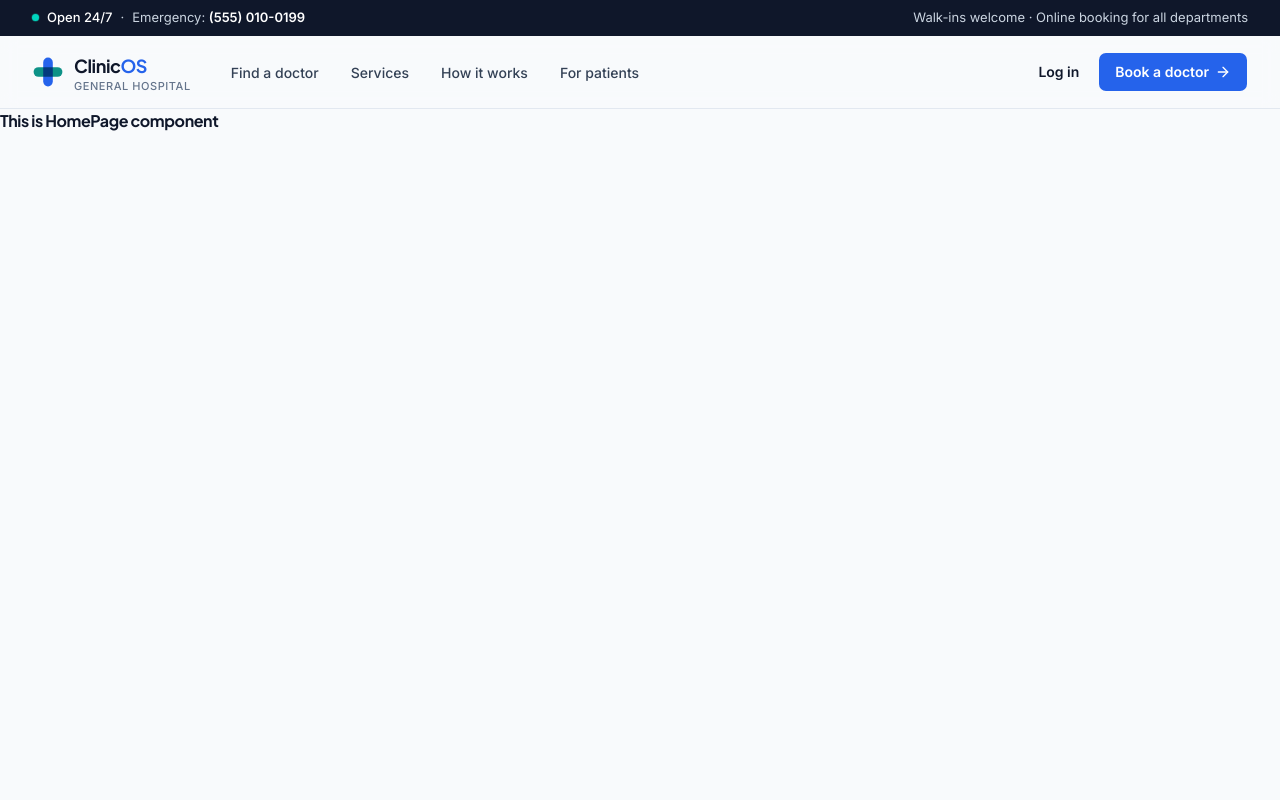
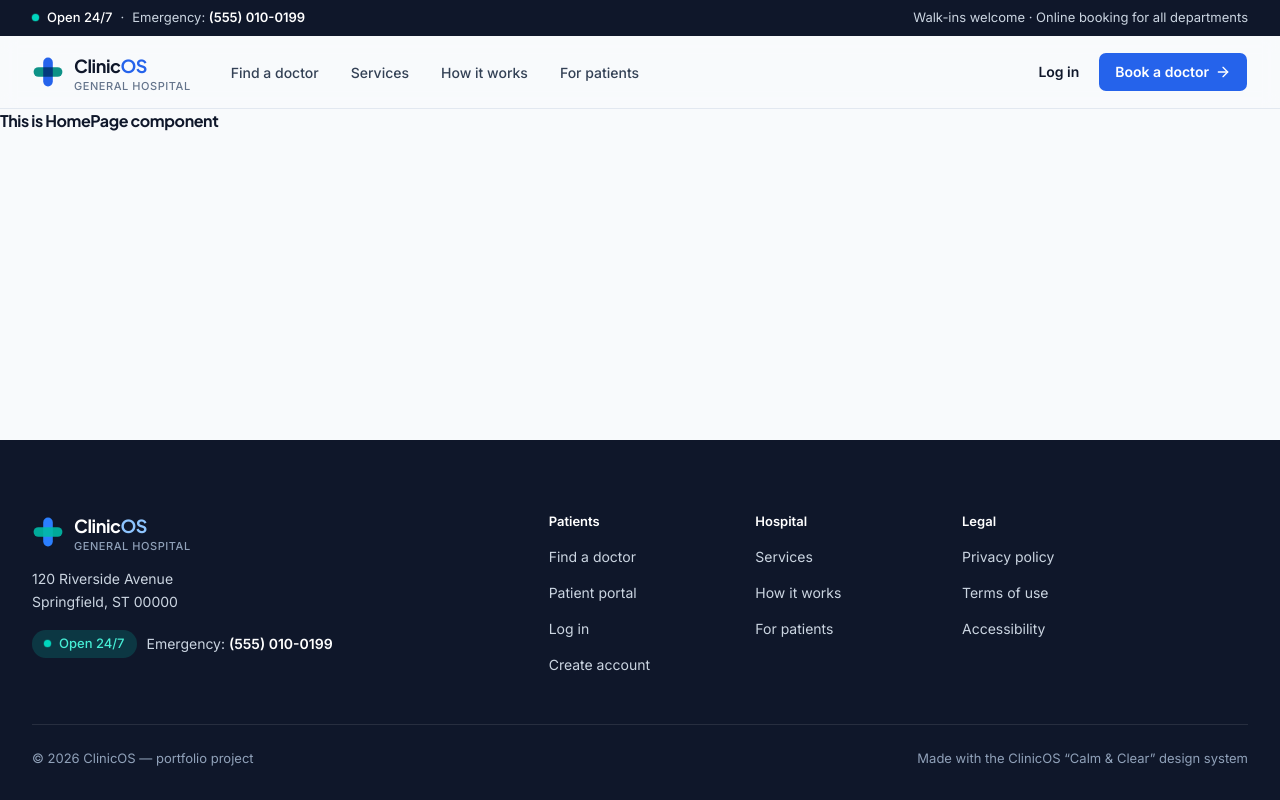
Before and after one commit to arifucoder/clinicos, a Next.js app in the folder apps/web/: page / in a window 1280 px wide. Built offline with nearby package versions, Linux system fonts and the light colour scheme.

Commit message:
feat(web): add public footer and skip link

```diff
--- a/apps/web/src/app/(public)/layout.tsx
+++ b/apps/web/src/app/(public)/layout.tsx
@@ -1,12 +1,22 @@
+import { Footer } from "@/components/shared/Footer/Footer";
 import { Navbar } from "@/components/shared/Navbar/Navbar";
 import { TopStrip } from "@/components/shared/Navbar/TopStrip";
 
 export default function PublicLayout({ children }: LayoutProps<"/">) {
 	return (
 		<>
+			<a
+				href="#main"
+				className="sr-only focus:not-sr-only focus:fixed focus:top-3 focus:left-3 focus:z-50 focus:rounded-md focus:bg-primary focus:px-4 focus:py-2 focus:text-sm focus:font-semibold focus:text-primary-foreground"
+			>
+				Skip to content
+			</a>
 			<TopStrip />
 			<Navbar />
-			<main className="flex-1">{children}</main>
+			<main id="main" className="flex-1">
+				{children}
+			</main>
+			<Footer />
 		</>
 	);
 }
--- /dev/null
+++ b/apps/web/src/components/shared/Footer/Footer.tsx
@@ -0,0 +1,67 @@
+import { Logo } from "@/components/shared/Logo";
+import { footerNavGroups } from "@/lib/publicNavItems";
+import Link from "next/link";
+
+export function Footer() {
+	return (
+		<footer className="bg-inverse text-inverse-foreground">
+			<div className="mx-auto flex w-full max-w-7xl flex-col gap-12 px-5 pt-16 pb-8 md:px-8 md:pt-18">
+				<div className="grid grid-cols-2 gap-x-6 gap-y-10 md:grid-cols-12">
+					<div className="col-span-2 flex flex-col gap-4 md:col-span-5">
+						<Logo variant="inverse" />
+						<address className="text-sm leading-relaxed not-italic">
+							120 Riverside Avenue
+							<br />
+							Springfield, ST 00000
+						</address>
+						<div className="flex flex-wrap items-center gap-2.5 text-sm">
+							<span className="inline-flex h-7 items-center gap-2 rounded-full bg-teal-500/20 px-3 text-[13px] font-medium text-teal-300">
+								<span
+									aria-hidden="true"
+									className="size-1.75 rounded-full bg-teal-400 motion-safe:animate-live-pulse"
+								/>
+								Open 24/7
+							</span>
+							<span>
+								Emergency:{" "}
+								<a
+									href="tel:+15550100199"
+									className="rounded-sm font-semibold text-white hover:underline focus-visible:outline-2 focus-visible:outline-offset-2 focus-visible:outline-white"
+								>
+									(555) 010-0199
+								</a>
+							</span>
+						</div>
+					</div>
+
+					{footerNavGroups.map((group, index) => (
+						<nav
+							key={group.title}
+							aria-label={group.title}
+							className={index === footerNavGroups.length - 1 ? "md:col-span-3" : "md:col-span-2"}
+						>
+							<h2 className="mb-3 font-sans text-[13px] font-semibold tracking-normal text-white">{group.title}</h2>
+							<ul className="flex flex-col gap-3">
+								{group.items.map((item) => (
+									<li key={item.href}>
+										<Link
+											href={item.href}
+											className="rounded-sm text-sm transition-colors hover:text-white focus-visible:outline-2 focus-visible:outline-offset-2 focus-visible:outline-white"
+										>
+											{item.title}
+										</Link>
+									</li>
+								))}
+							</ul>
+						</nav>
+					))}
+				</div>
+
+				<div className="flex flex-col gap-2 border-t border-white/10 pt-6 text-[13px] text-slate-400 md:flex-row md:justify-between">
+					<p>© 2026 ClinicOS — portfolio project</p>
+					<p>Made with the ClinicOS “Calm &amp; Clear” design system</p>
+				</div>
+			</div>
+		</footer>
+	);
+}
--- a/apps/web/src/components/shared/Navbar/TopStrip.tsx
+++ b/apps/web/src/components/shared/Navbar/TopStrip.tsx
@@ -5,7 +5,7 @@ export function TopStrip() {
 				<p className="flex items-center gap-2">
 					<span
 						aria-hidden="true"
-						className="size-1.5 rounded-full bg-teal-400 motion-safe:animate-live-pulse md:size-[7px]"
+						className="size-1.5 rounded-full bg-teal-400 motion-safe:animate-live-pulse md:size-1.75"
 					/>
 					<span className="font-medium text-white">Open 24/7</span>
 					<span aria-hidden="true">·</span>
```
